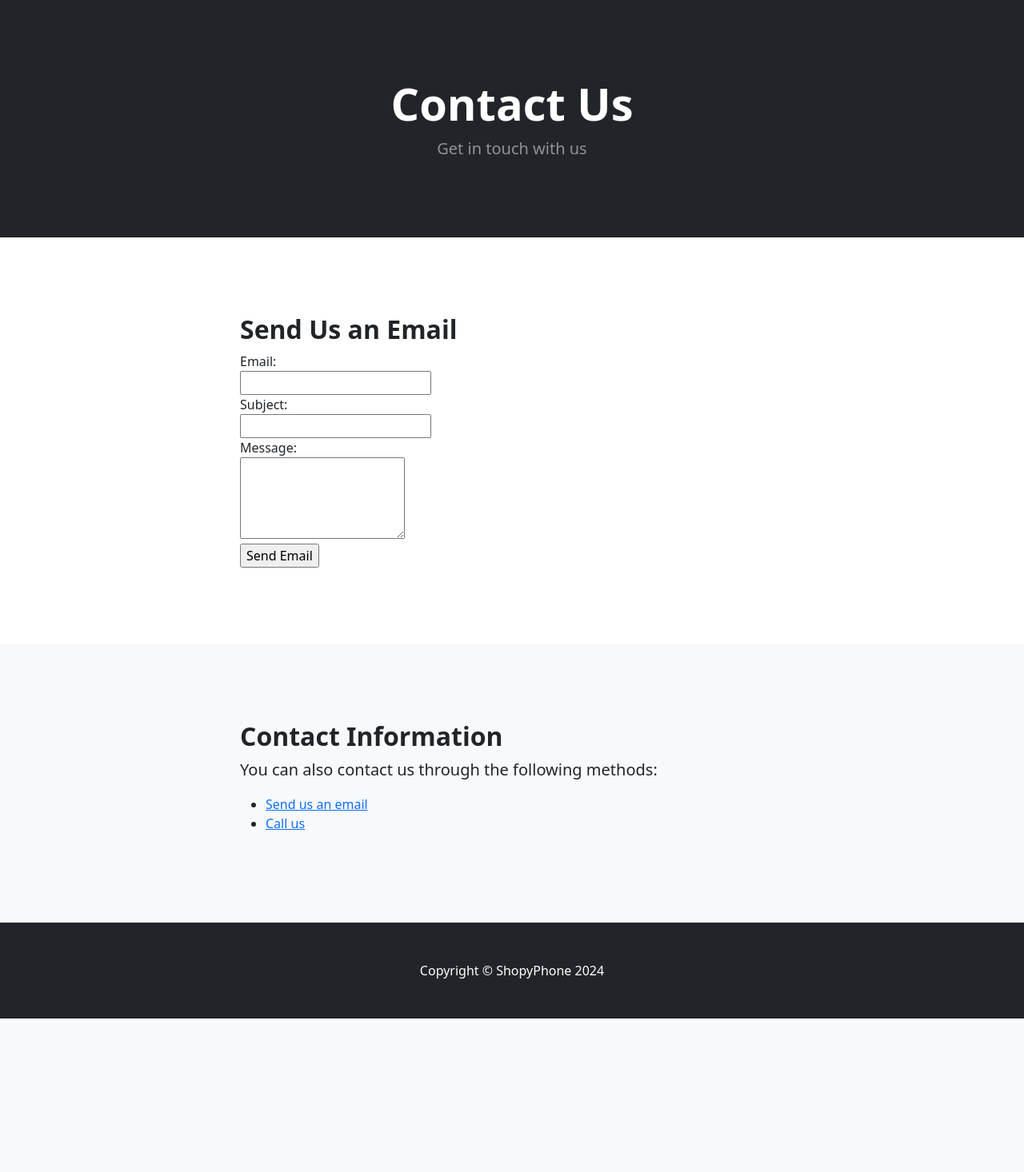
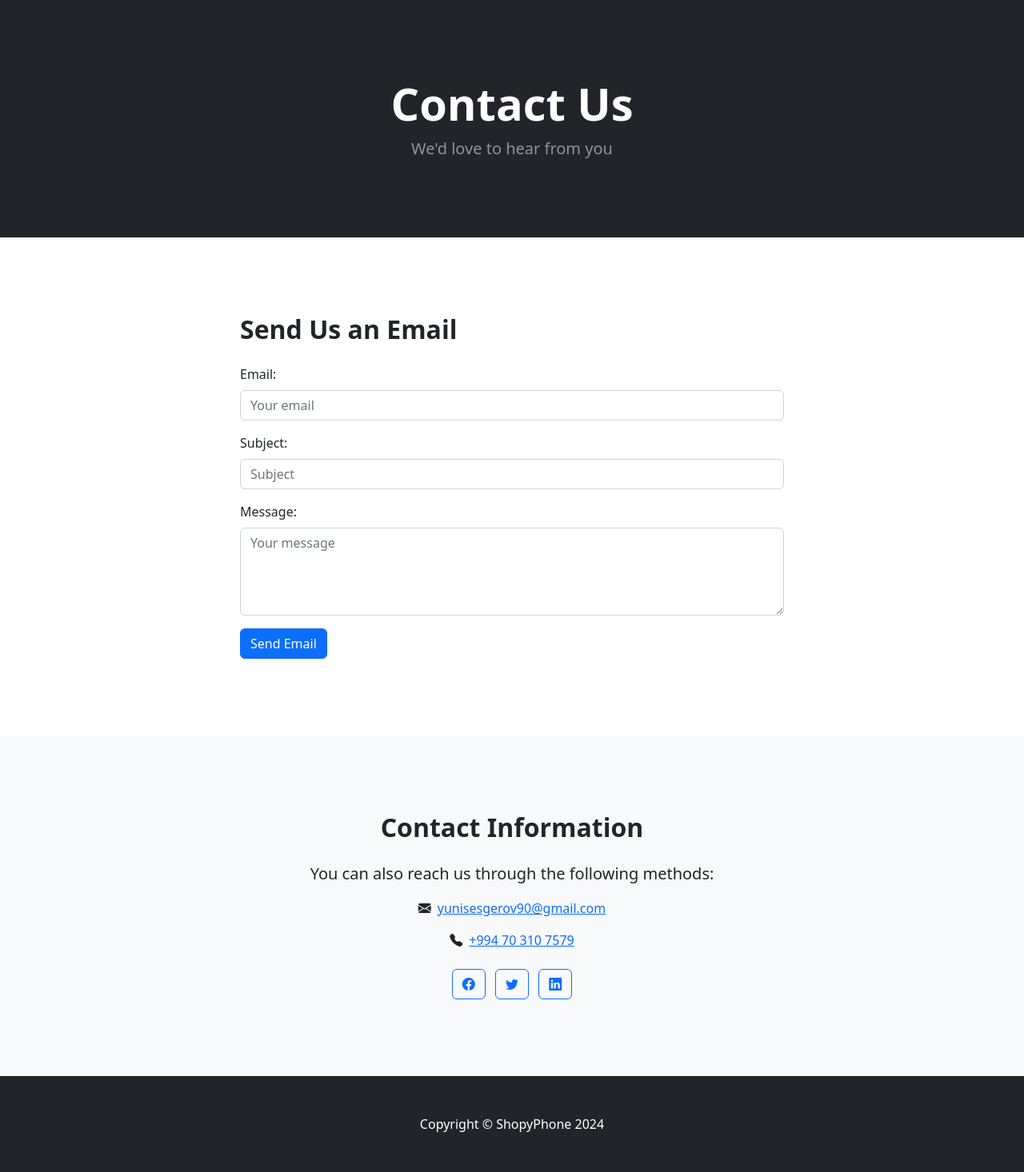
Before and after one commit to martian58/shopyphone, a Django app: page /index/ in a window 1280 px wide. Shown: the part 56-1522 px from the top of the page at 80% size. Before the commit the page ends 1330 px from the top, so only its background shows below. Run offline with Django 3.2, Linux system fonts and the light colour scheme; some libraries are stand-ins or nearby versions.

Commit message:
Added better frontend for Contact page

```diff
--- a/store/admin.py
+++ b/store/admin.py
@@ -2,7 +2,7 @@
 from __future__ import unicode_literals
 from django.contrib import admin
 
-from .models import Category, Customer, Product, Order
+from .models import Category, Customer, Product, Order, Mail
 
 # Register your models here.
 
@@ -10,3 +10,4 @@ admin.site.register(Category)
 admin.site.register(Customer)
 admin.site.register(Product)
 admin.site.register(Order)
+admin.site.register(Mail)
--- /dev/null
+++ b/store/templates/contact.html
@@ -0,0 +1,91 @@
+{% extends "base.html" %}
+
+{% block content %}
+<!-- Header -->
+<header class="bg-dark py-5">
+    <div class="container px-4 px-lg-5 my-5">
+        <div class="text-center text-white">
+            <h1 class="display-4 fw-bolder">Contact Us</h1>
+            <p class="lead fw-normal text-white-50 mb-0">We'd love to hear from you</p>
+        </div>
+    </div>
+</header>
+
+<!-- Contact Form Section -->
+<section class="py-5">
+    <div class="container px-4 px-lg-5 my-5">
+        <div class="row gx-4 gx-lg-5 justify-content-center">
+            <div class="col-lg-8">
+                <h2 class="fw-bolder mb-4">Send Us an Email</h2>
+                <form action="{% url 'contact_us' %}" method="post" class="needs-validation" novalidate>
+                    {% csrf_token %}
+                    <div class="mb-3">
+                        <label for="email" class="form-label">Email:</label>
+                        <input type="email" class="form-control" id="email" name="email" placeholder="Your email" required>
+                        <div class="invalid-feedback">
+                            Please enter a valid email address.
+                        </div>
+                    </div>
+                    <div class="mb-3">
+                        <label for="subject" class="form-label">Subject:</label>
+                        <input type="text" class="form-control" id="subject" name="subject" placeholder="Subject" required>
+                        <div class="invalid-feedback">
+                            Please enter a subject.
+                        </div>
+                    </div>
+                    <div class="mb-3">
+                        <label for="message" class="form-label">Message:</label>
+                        <textarea class="form-control" id="message" name="message" rows="4" placeholder="Your message" required></textarea>
+                        <div class="invalid-feedback">
+                            Please enter your message.
+                        </div>
+                    </div>
+                    <button type="submit" class="btn btn-primary">Send Email</button>
+                </form>
+            </div>
+        </div>
+    </div>
+</section>
+
+<!-- Contact Information Section -->
+<section class="py-5 bg-light">
+    <div class="container px-4 px-lg-5 my-5">
+        <div class="row gx-4 gx-lg-5 justify-content-center">
+            <div class="col-lg-8 text-center">
+                <h2 class="fw-bolder mb-4">Contact Information</h2>
+                <p class="lead">You can also reach us through the following methods:</p>
+                <ul class="list-unstyled">
+                    <li class="mb-3"><i class="bi bi-envelope-fill me-2"></i><a href="mailto:yunisesgerov90@gmail.com">yunisesgerov90@gmail.com</a></li>
+                    <li class="mb-3"><i class="bi bi-telephone-fill me-2"></i><a href="tel:+994703107579">+994 70 310 7579</a></li>
+                </ul>
+                <div class="mt-4">
+                    <a href="#" class="btn btn-outline-primary me-2"><i class="bi bi-facebook"></i></a>
+                    <a href="#" class="btn btn-outline-primary me-2"><i class="bi bi-twitter"></i></a>
+                    <a href="#" class="btn btn-outline-primary"><i class="bi bi-linkedin"></i></a>
+                </div>
+            </div>
+        </div>
+    </div>
+</section>
+
+<script>
+    // Bootstrap validation
+    (function () {
+        'use strict'
+
+        var forms = document.querySelectorAll('.needs-validation')
+
+        Array.prototype.slice.call(forms)
+            .forEach(function (form) {
+                form.addEventListener('submit', function (event) {
+                    if (!form.checkValidity()) {
+                        event.preventDefault()
+                        event.stopPropagation()
+                    }
+
+                    form.classList.add('was-validated')
+                }, false)
+            })
+    })()
+</script>
+{% endblock content %}
--- a/store/templates/email.html
+++ /dev/null
@@ -1,51 +0,0 @@
-{% extends "base.html" %}
-
-{% block content %}
-<!-- Header-->
-<header class="bg-dark py-5">
-    <div class="container px-4 px-lg-5 my-5">
-        <div class="text-center text-white">
-            <h1 class="display-4 fw-bolder">Contact Us</h1>
-            <p class="lead fw-normal text-white-50 mb-0">Get in touch with us</p>
-        </div>
-    </div>
-</header>
-
-<!-- Contact Form Section -->
-<section class="py-5">
-    <div class="container px-4 px-lg-5 my-5">
-        <div class="row gx-4 gx-lg-5 justify-content-center">
-            <div class="col-lg-8">
-                <h2 class="fw-bolder">Send Us an Email</h2>
-                <form action="{% url 'index' %}" method="post">
-                    {% csrf_token %}
-                    <label for="email">Email:</label><br>
-                    <input type="email" id="email" name="email" required><br>
-
-                    <label for="subject">Subject:</label><br>
-                    <input type="text" id="subject" name="subject" required><br>
-
-                    <label for="message">Message:</label><br>
-                    <textarea id="message" name="message" rows="4" required></textarea><br>
-                    <input type="submit" value="Send Email">
-                </form>
-            </div>
-        </div>
-    </div>
-</section>
-<!-- Contact Information Section -->
-<section class="py-5 bg-light">
-    <div class="container px-4 px-lg-5 my-5">
-        <div class="row gx-4 gx-lg-5 justify-content-center">
-            <div class="col-lg-8">
-                <h2 class="fw-bolder">Contact Information</h2>
-                <p class="lead">You can also contact us through the following methods:</p>
-                <ul>
-                    <li><a href="email:yunisesgerov90@gmail.com">Send us an email</a></li>
-                    <li><a href="tel:+994703107579">Call us</a></li>
-                </ul>
-            </div>
-        </div>
-    </div>
-</section>
-{% endblock content %}
--- a/store/templates/navbar.html
+++ b/store/templates/navbar.html
@@ -6,7 +6,7 @@
             <ul class="navbar-nav me-auto mb-2 mb-lg-0 ms-lg-4">
                 <li class="nav-item"><a class="nav-link active" aria-current="page" href="{% url "home" %}">Home</a></li>
                 <li class="nav-item"><a class="nav-link" href="{% url "about" %}">About</a></li>
-                <li class="nav-item"><a class="nav-link" href="{% url "index" %}">Contact Us</a></li>
+                <li class="nav-item"><a class="nav-link" href="{% url "contact_us" %}">Contact Us</a></li>
                 {% if user.is_authenticated %}
                 <li class="nav-item"><a class="nav-link" href="{% url "logout" %}">Logout</a></li>
                 {% else %}
--- a/store/urls.py
+++ b/store/urls.py
@@ -9,6 +9,6 @@ urlpatterns = [
     path('register/', views.register_user, name="register"),
     path('product/<int:pk>', views.product, name="product"),
     path('search/', views.search_results, name='search_results'),
-    path("index/", views.index, name='index'),
+    path("index/", views.contact_us, name='contact_us'),
 
 ]
--- a/store/views.py
+++ b/store/views.py
@@ -84,7 +84,7 @@ def logout_user(request):
     logout(request)
     return redirect('home')
 
-def index(request,):
+def contact_us(request,):
     if request.method == 'POST':
         # name = request.POST['name']
         to_email = request.POST.get('email')
@@ -105,4 +105,4 @@ def index(request,):
             from_email=settings.EMAIL_HOST_USER,
             to_email=to_email,
             )
-    return render(request, 'email.html')
+    return render(request, 'contact.html')
```
Also changed, not shown: db.sqlite3.
